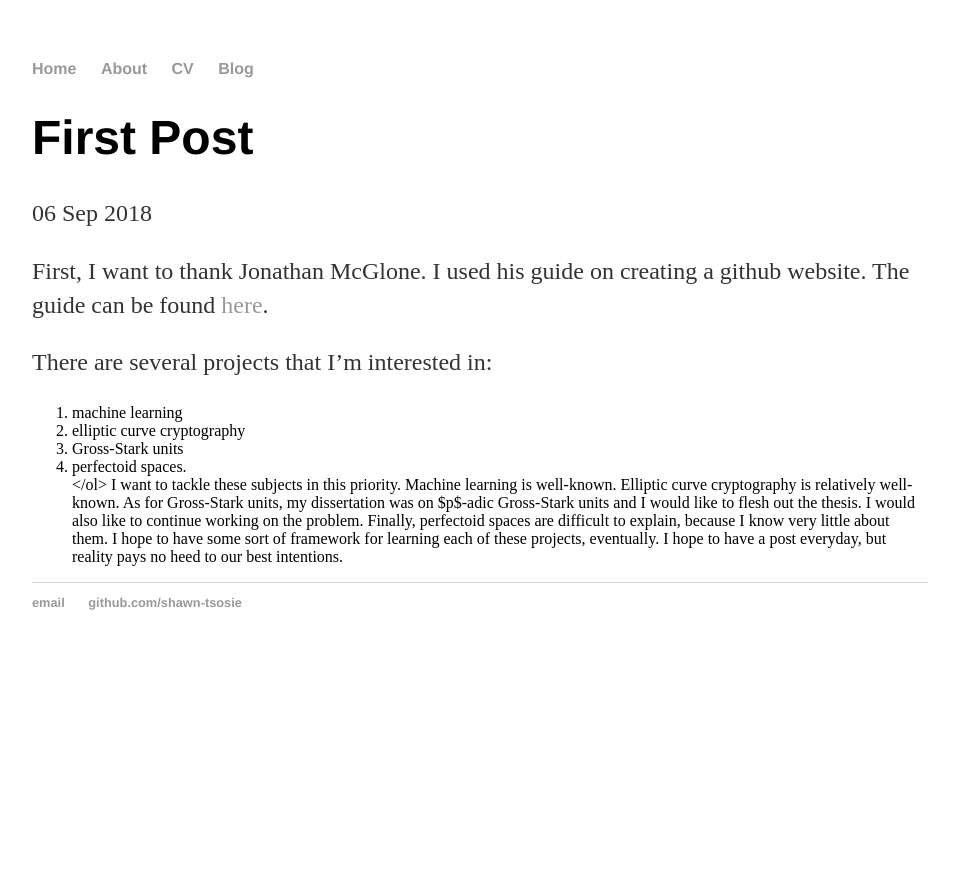
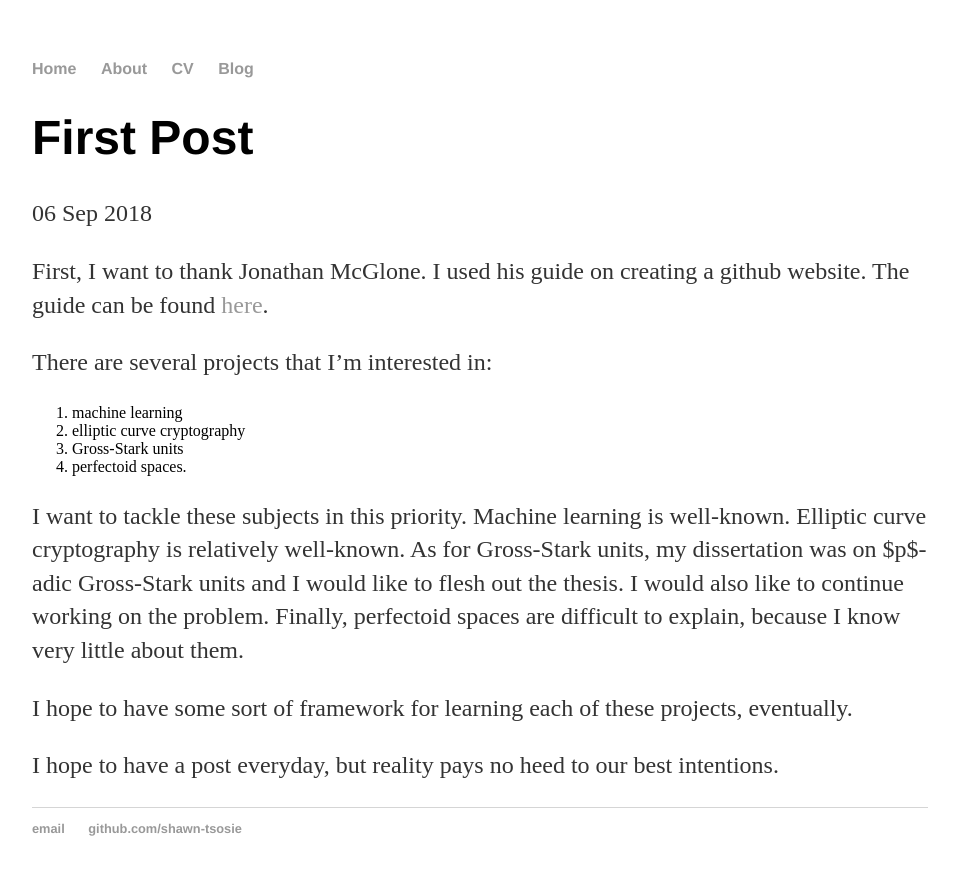
Before and after one commit to shawn-tsosie/shawn-tsosie.github.io, a Jekyll site: the page built from _posts/2018-09-06-first-post.md, in a window 1280 px wide. Shown: the top 875 px of the page, without its empty margins (160-1119 px from the left). Built offline with Jekyll 4.4.1, drawn with Linux system fonts in a browser that asks for light colours.

```diff
--- a/_posts/2018-09-06-first-post.md
+++ b/_posts/2018-09-06-first-post.md
@@ -11,7 +11,7 @@ There are several projects that I'm interested in:
 <ol>
 <li>machine learning</li>
 <li>elliptic curve cryptography</li>
-<li>Gross-Stark units
+  <li>Gross-Stark units</li>
 <li>perfectoid spaces.</li>
 </ol>
 
```
